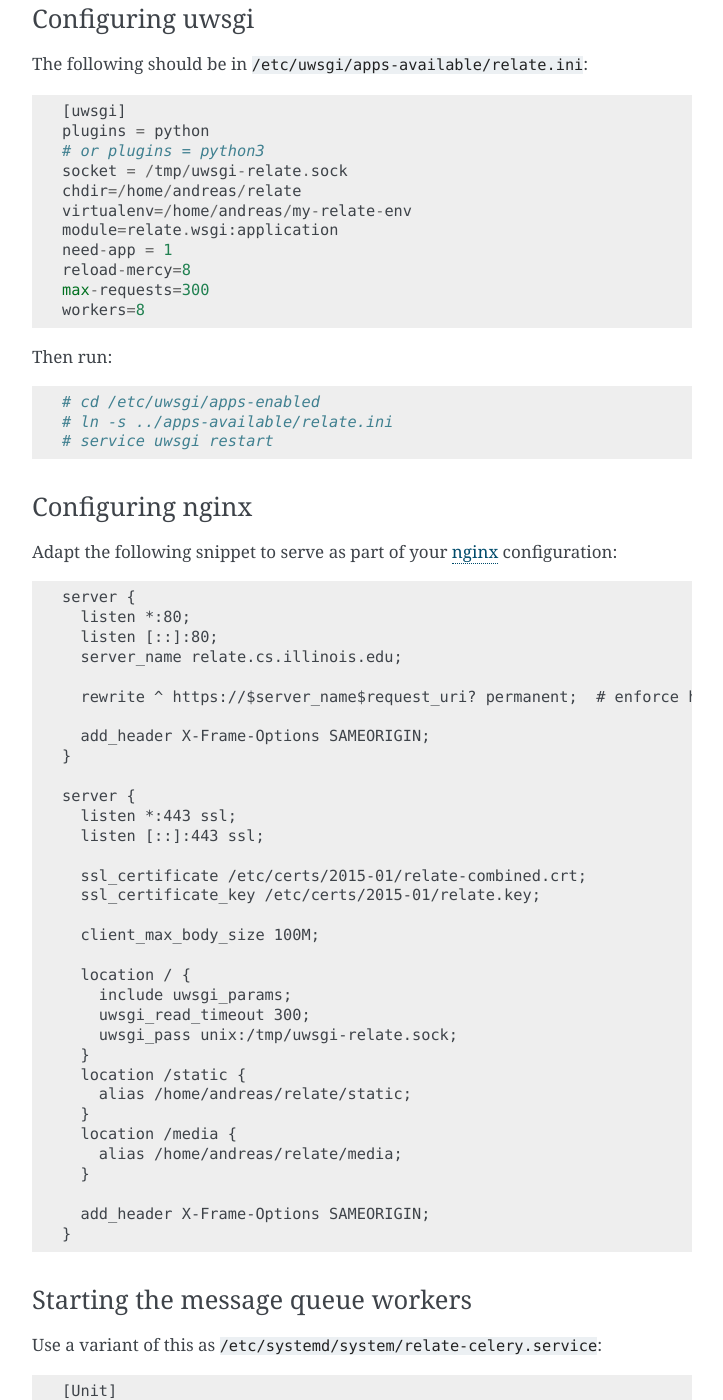
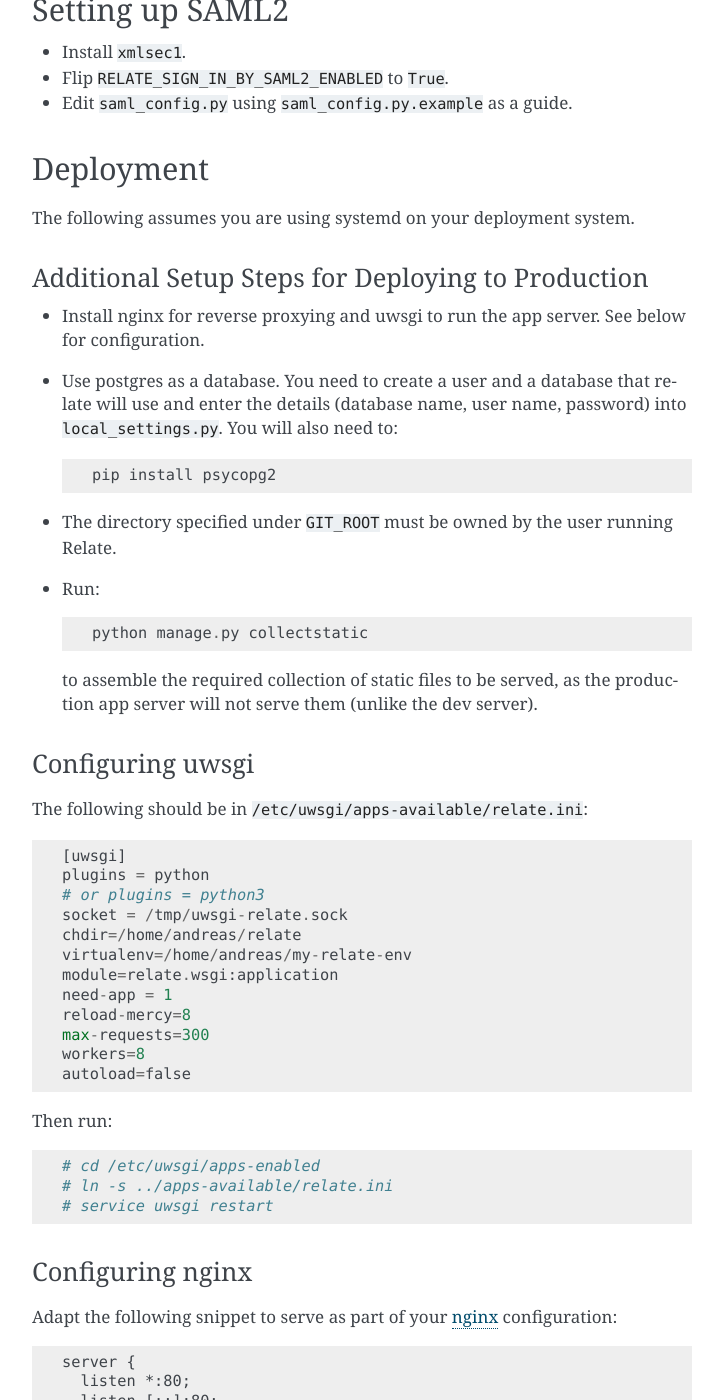
Before and after one commit to inducer/relate, a Sphinx documentation site: the page built from doc/misc.rst, in a window 1280 px wide and 1400 px high, scrolled down 3122 px. Shown: the whole window, without its empty margins (388-1111 px from the left). Built offline with Sphinx 7.4.7, drawn with Linux system fonts in a browser that asks for light colours; some of the changed text lies outside the part shown.

Commit message:
Better deployment docs

```diff
--- a/doc/misc.rst
+++ b/doc/misc.rst
@@ -91,10 +91,20 @@
 information. This will be better as soon as you provide actual caches (the "CACHES"
 option :file:`local_settings.py`).
 
+
 Additional setup steps for Docker
 ---------------------------------
 
-(TODO)
+To allow running code questions, install docker and give Relate access. The simplest
+way to do so is (on a Debian/Ubuntu system)::
+
+    apt install docker.io
+
+Then add the user that runs Relate to the ``docker`` group in
+:file:`/etc/group`.  For deployment, this may be the ``www-data`` user.
+You should also pull the default container image::
+
+    docker pull inducer/relate-runpy-amd64
 
 Add to kernel command line, if needed::
 
@@ -105,6 +115,8 @@
     --ip-forward=false
 
 in :file:`/etc/default/docker.io`.
+
+If you need more scalable code execution, consider Docker Swarm.
 
 Long-term maintenance
 ---------------------
@@ -139,6 +151,27 @@
 
 The following assumes you are using systemd on your deployment system.
 
+Additional Setup Steps for Deploying to Production
+^^^^^^^^^^^^^^^^^^^^^^^^^^^^^^^^^^^^^^^^^^^^^^^^^^
+
+*   Install nginx for reverse proxying and uwsgi to run the app server. See below
+    for configuration.
+*   Use postgres as a database. You need to create a user and a database that relate
+    will use and enter the details (database name, user name, password) into
+    :file:`local_settings.py`. You will also need to::
+
+        pip install psycopg2
+
+*   The directory specified under ``GIT_ROOT`` must be owned by the user
+    running Relate.
+
+*   Run::
+
+        python manage.py collectstatic
+
+    to assemble the required collection of static files to be served, as the
+    production app server will not serve them (unlike the dev server).
+
 Configuring uwsgi
 ^^^^^^^^^^^^^^^^^
 
@@ -155,6 +188,7 @@
     reload-mercy=8
     max-requests=300
     workers=8
+    autoload=false
 
 Then run::
 
--- a/local_settings_example.py
+++ b/local_settings_example.py
@@ -81,6 +81,10 @@
 # in production.
 #
 # The 'course identifiers' you enter will be directory names below this root.
+
+# WARNING: The default, "..", is insecure (but convenient for development).
+# It will put course repos alongside the relate git checkout in the parent
+# directory of where you put the Relate source tree.
 
 #GIT_ROOT = "/some/where"
 GIT_ROOT = ".."
```
